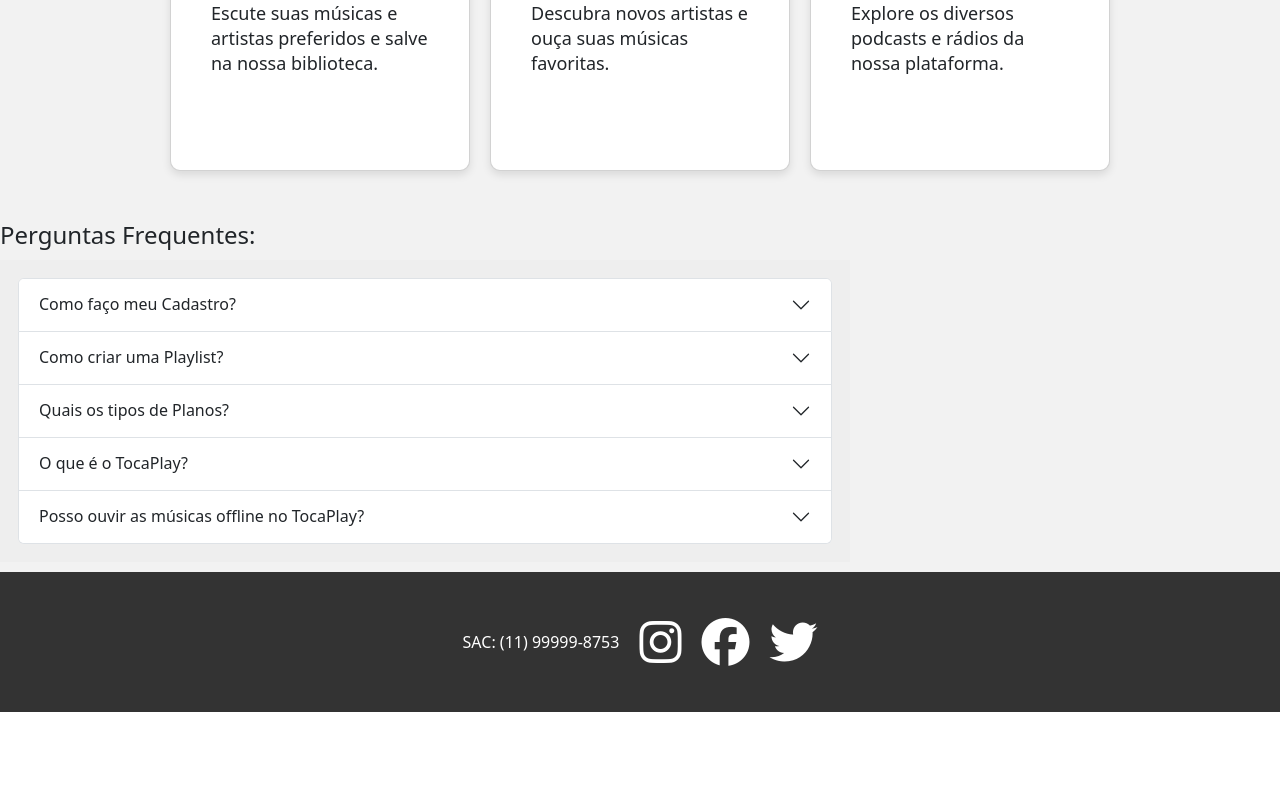
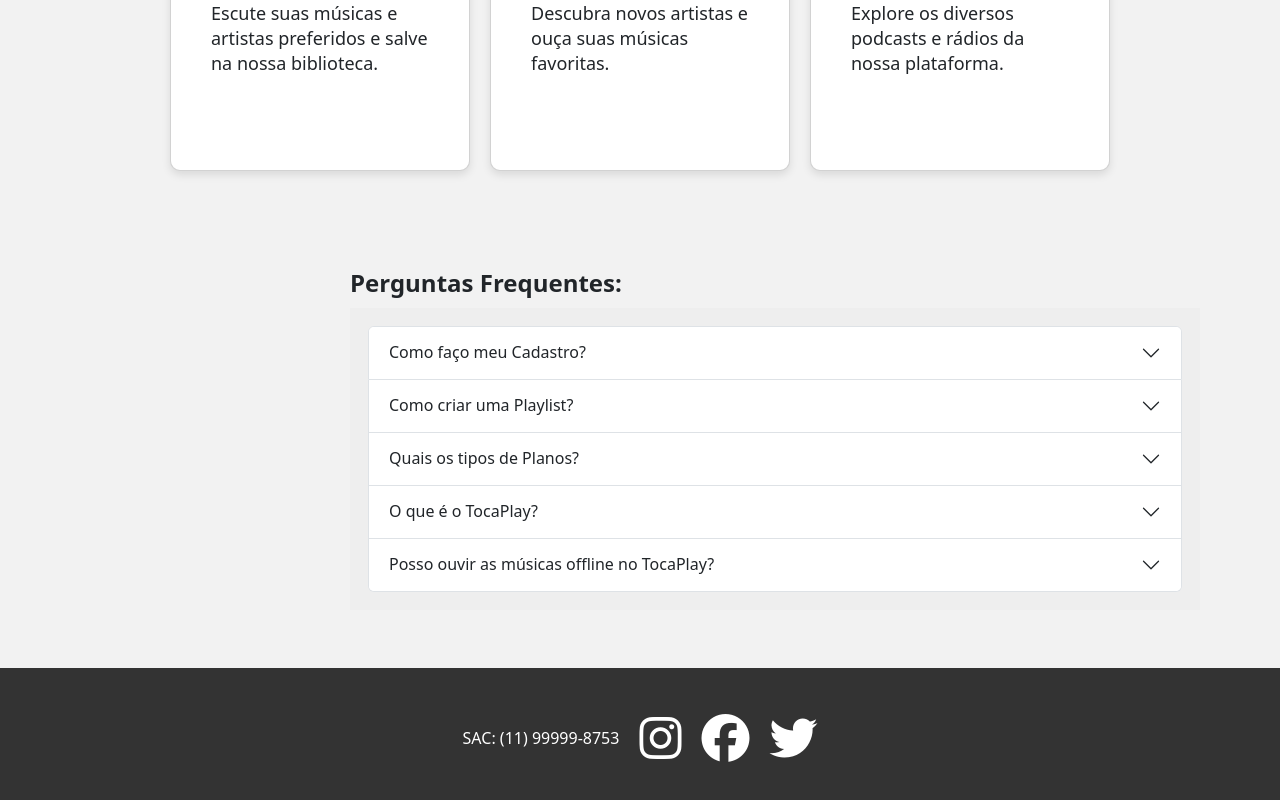
Before and after one commit to Andre2217/spotifyweb-reactapp, a React (Create React App) app: page / in a window 1280 px wide. Shown: the part 1159-1959 px from the top of the page. Before the commit the page ends 1871 px from the top, so only its background shows below. Built offline with nearby package versions, Linux system fonts and the light colour scheme.

Commit message:
Ajustes finais CSS - FAQ

```diff
--- a/src/App.css
+++ b/src/App.css
@@ -192,6 +192,7 @@ button {
   outline: none;
   transition: background-color 0.6s ease;
   margin-bottom: 10px;
+
   }
 
 .active, .accordion:hover {
@@ -218,4 +219,10 @@ button {
 .home-faq {
   max-width: 850px;
   width: 100%;
+  margin-left: 350px;
   }
+
+
+h2 {
+  font-weight: bold;
+}
--- a/src/App.js
+++ b/src/App.js
@@ -1,5 +1,6 @@
 import './App.css';
 import Home from './components/home/Home';
+
 
 function App() {
   return (
--- a/src/components/home/Home.jsx
+++ b/src/components/home/Home.jsx
@@ -15,9 +15,18 @@ function Home() {
             <Carrosel />
             <Cards />
           </div>
+          <div>
+            <br></br>
+            <br></br>
+          </div>
           <div className="home-faq">
             <FAQ />
           </div>
+          <div>
+            <br></br>
+            <br></br>
+          </div>
+
           <div className="home-footer">
             <Footer />
           </div>
```
